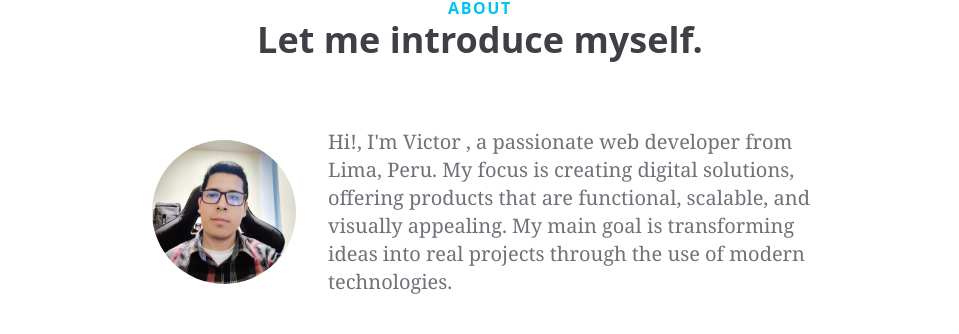
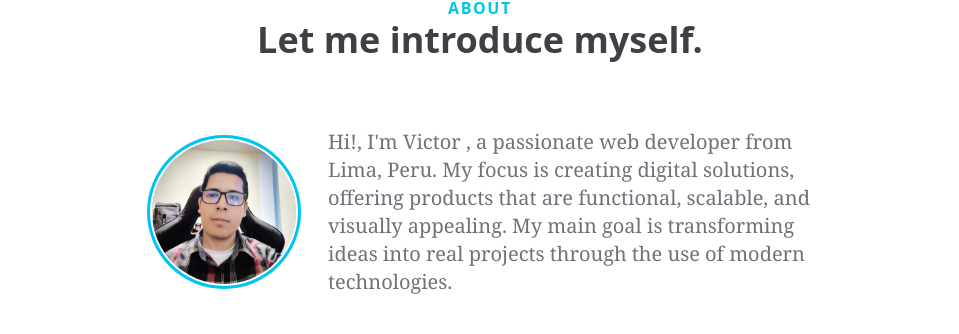
Before and after one commit to victorwcv/victorwcv.github.io, a React (Vite) app: page / in a window 1280 px wide. Shown: the part 916-1250 px from the top of the page, without its empty margins (160-1119 px from the left). Built offline with nearby package versions, Linux system fonts and the light colour scheme; no server answers.

Commit message:
feat: complete stats section

```diff
--- a/src/views/AboutmeSection.tsx
+++ b/src/views/AboutmeSection.tsx
@@ -15,10 +15,8 @@ const AboutSection: FC = () => {
       </h2>
       {/* Avatar */}
       <div className="flex lg:flex-row flex-col justify-center items-center lg:mt-12 mb-5">
-        <div className="avatar m-8">
-          <div className="lg:w-36 w-24 rounded-full">
-            <img src="/profile.jpg" />
-          </div>
+        <div className="ring-primary ring-offset-base-100 lg:w-36 w-24 rounded-full ring ring-offset-2 m-8 overflow-hidden">
+          <img src="/profile.jpg" />
         </div>
         <p className="lg:text-xl text-lg lg:text-left text-center font-serif text-zinc-500 max-w-lg leading-relaxed">
           Hi!, I'm Victor , a passionate web developer from Lima, Peru. My focus
```
